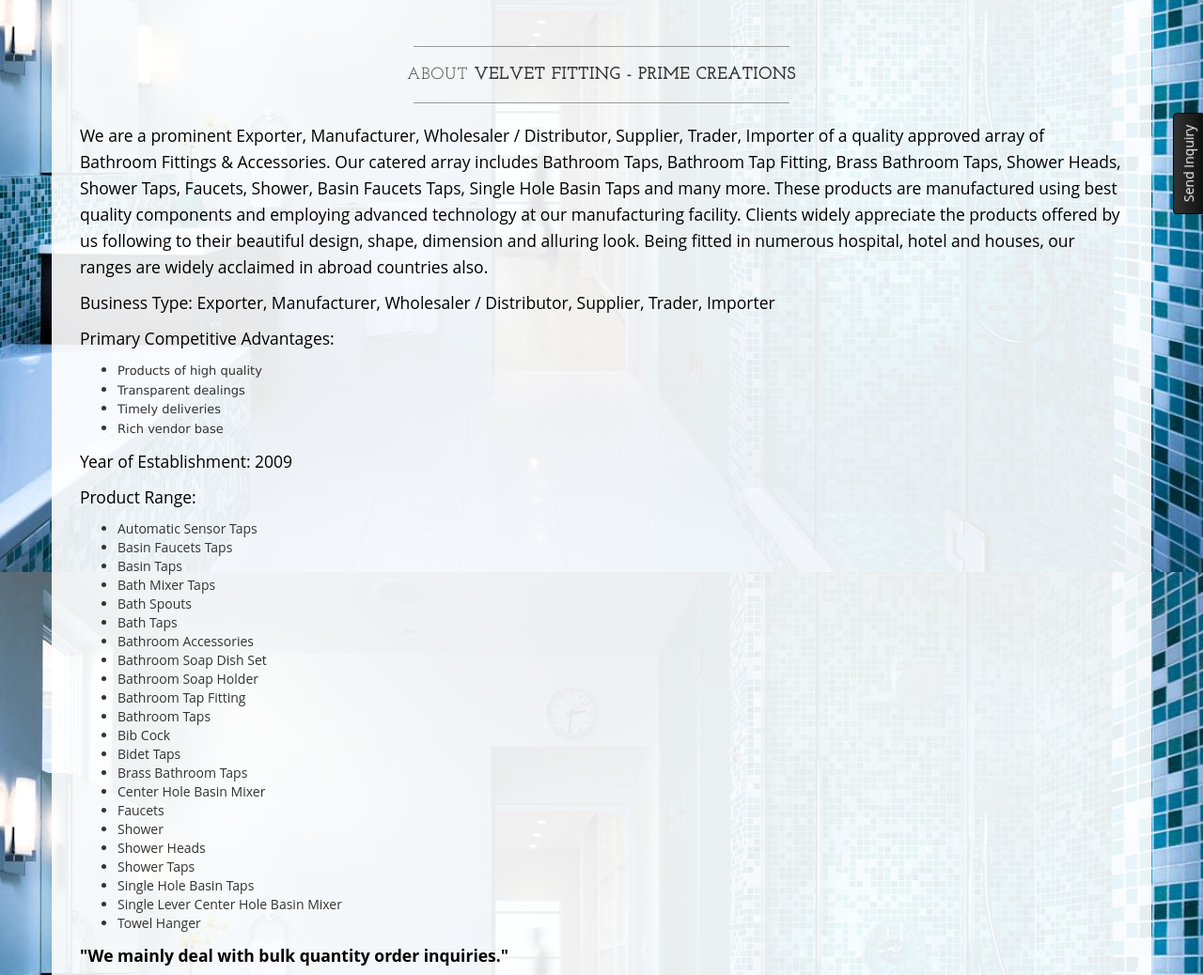
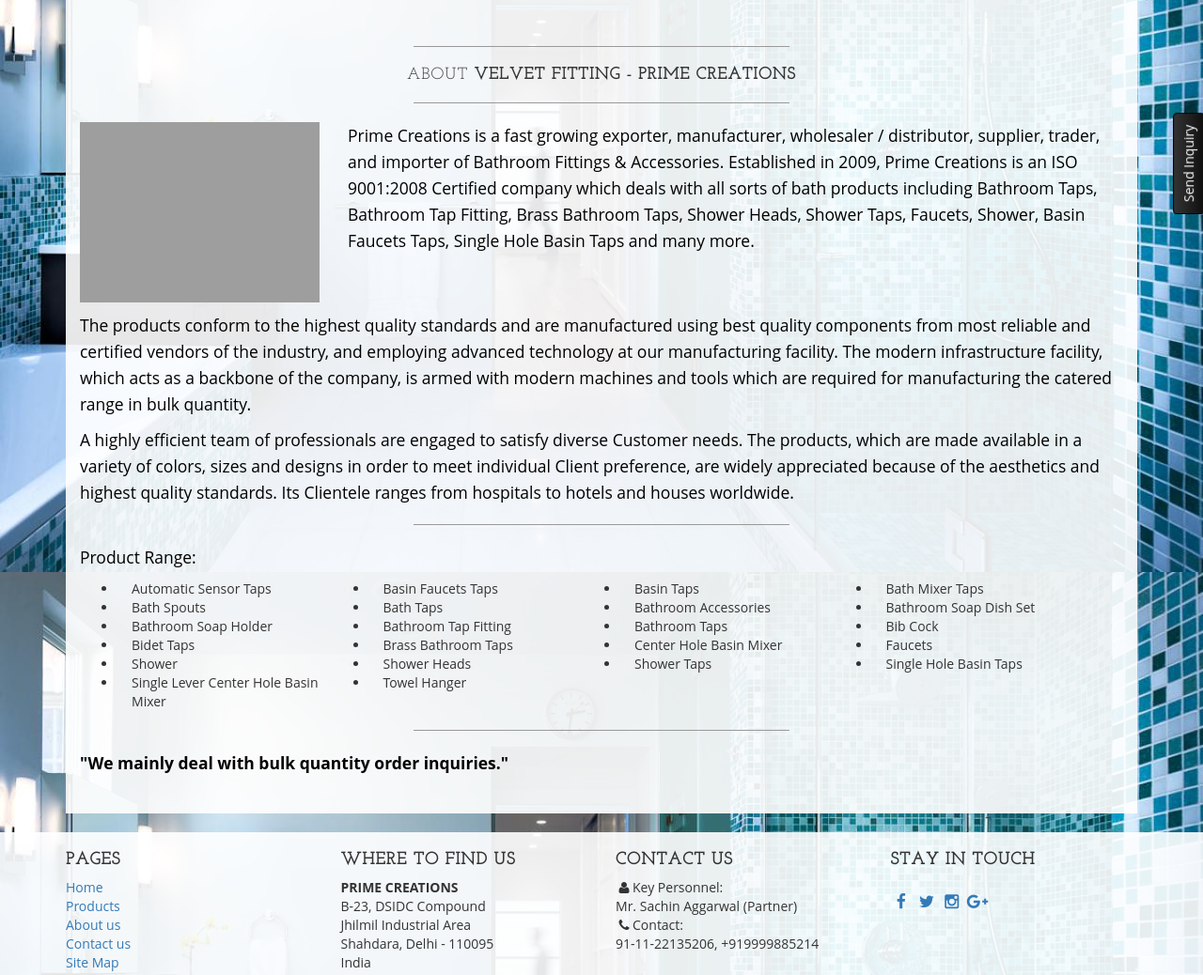
Before and after one commit to technocratz4u/velvetfitting, a PHP site: page /views/about.php in a window 1280 px wide. Shown: the part 243-1281 px from the top of the page at 94% size. Run offline with PHP 8.4, Linux system fonts and the light colour scheme; some libraries are stand-ins or nearby versions; some web fonts are replaced; grey boxes are pictures that could not be loaded.

Commit message:
Changing About page

```diff
--- a/views/about.php
+++ b/views/about.php
@@ -4,11 +4,13 @@
 <meta charset="utf-8">
 <meta http-equiv="X-UA-Compatible" content="IE=edge">
 <meta name="viewport" content="width=device-width, initial-scale=1">
-<meta name="description" content="About Us page for Velvet Fitting - PRIME CREATIONS bathroom fitting manufacturer cum supplier, ISO certified manufacturer of classy and affordable faucet based out of Delhi, India">
+<meta name="description"
+	content="About Us page for Velvet Fitting - PRIME CREATIONS bathroom fitting manufacturer cum supplier, ISO certified manufacturer of classy and affordable faucet based out of Delhi, India">
 
 <link rel="canonical" href="<?php echo __APPLICATION_URL?>/about" />
 
-<title>Bathroom Fitting Manufacturer | Faucet Supplier | About | Velvet Fitting</title>
+<title>Bathroom Fitting Manufacturer | Faucet Supplier | About | Velvet
+	Fitting</title>
 
 <?php include "header_includes.php"; ?>
 
@@ -22,7 +24,8 @@
 
 </head>
 
-<body data-0-top-top="background-position:0px 0px;" data-0-bottom-bottom="background-position:0px -10000px;">
+<body data-0-top-top="background-position:0px 0px;"
+	data-0-bottom-bottom="background-position:0px -10000px;">
 
 	<?php include "header.php"; ?>
 
@@ -31,88 +34,100 @@
 	<div class="container" id="page-container">
 
 		<div class="row">
+			<div class="col-xs-12">
 				<div class="box">
-				<div class="col-lg-12">
+					<div class="row">
+						<div class="col-xs-12">
 							<hr>
 							<h2 class="intro-text text-center">
 								About <strong>Velvet Fitting - Prime Creations</strong>
 							</h2>
 							<hr>
 						</div>
-				<div class="col-md-12">
-					<p>We are a prominent Exporter, Manufacturer, Wholesaler /
-						Distributor, Supplier, Trader, Importer of a quality approved
-						array of Bathroom Fittings &amp; Accessories. Our catered array
-						includes Bathroom Taps, Bathroom Tap Fitting, Brass Bathroom Taps,
-						Shower Heads, Shower Taps, Faucets, Shower, Basin Faucets Taps,
-						Single Hole Basin Taps and many more. These products are
-						manufactured using best quality components and employing advanced
-						technology at our manufacturing facility. Clients widely
-						appreciate the products offered by us following to their beautiful
-						design, shape, dimension and alluring look. Being fitted in
-						numerous hospital, hotel and houses, our ranges are widely
-						acclaimed in abroad countries also.</p>
+					</div>
+					<div class="row">
+						<div class="col-xs-12 col-md-3">
+							<p class="text-center">
+								<img class="img-responsive"
+									src="http://img.tradeindia.com/cimages/65/43469/Iso.jpg"
+									alt="ISO 9001:2008 Certified">
 
-					<p>Business Type: Exporter, Manufacturer, Wholesaler / Distributor,
-						Supplier, Trader, Importer</p>
-					<p>Primary Competitive Advantages:</p>
+						</div>
+						<div class="clearfix visible-xs-block"></div>
+						<div class="col-xs-12 col-md-9">
+							<p>Prime Creations is a fast growing exporter, manufacturer,
+								wholesaler / distributor, supplier, trader, and importer of
+								Bathroom Fittings &amp; Accessories. Established in 2009, Prime
+								Creations is an ISO 9001:2008 Certified company which deals with
+								all sorts of bath products including Bathroom Taps, Bathroom Tap
+								Fitting, Brass Bathroom Taps, Shower Heads, Shower Taps,
+								Faucets, Shower, Basin Faucets Taps, Single Hole Basin Taps and
+								many more.</p>
+						</div>
 
+					</div>
+					<div class="row">
+						<div class="col-xs-12">
+							<p>The products conform to the highest quality standards and are
+								manufactured using best quality components from most reliable
+								and certified vendors of the industry, and employing advanced
+								technology at our manufacturing facility. The modern
+								infrastructure facility, which acts as a backbone of the
+								company, is armed with modern machines and tools which are
+								required for manufacturing the catered range in bulk quantity.</p>
+							<p>A highly efficient team of professionals are engaged to
+								satisfy diverse Customer needs. The products, which are made
+								available in a variety of colors, sizes and designs in order to
+								meet individual Client preference, are widely appreciated
+								because of the aesthetics and highest quality standards. Its
+								Clientele ranges from hospitals to hotels and houses worldwide.</p>
+							<hr>
+						</div>
+					</div>
+					<div class="row">
+						<div class="col-xs-12">
+							<p>Product Range:</p>
 
 							<ul>
-						<li><font size="2" face="verdana,arial,helvetica,sans-serif">Products
-								of high quality</font></li>
-						<li><font size="2" face="verdana,arial,helvetica,sans-serif">Transparent
-								dealings</font></li>
-						<li><font size="2" face="verdana,arial,helvetica,sans-serif">Timely
-								deliveries</font></li>
-						<li><font size="2" face="verdana,arial,helvetica,sans-serif">Rich
-								vendor base</font></li>
+								<li class="col-xs-6 col-md-3">Automatic Sensor Taps</li>
+								<li class="col-xs-6 col-md-3">Basin Faucets Taps</li>
+								<li class="col-xs-6 col-md-3">Basin Taps</li>
+								<li class="col-xs-6 col-md-3">Bath Mixer Taps</li>
+								<li class="col-xs-6 col-md-3">Bath Spouts</li>
+								<li class="col-xs-6 col-md-3">Bath Taps</li>
+								<li class="col-xs-6 col-md-3">Bathroom Accessories</li>
+								<li class="col-xs-6 col-md-3">Bathroom Soap Dish Set</li>
+								<li class="col-xs-6 col-md-3">Bathroom Soap Holder</li>
+								<li class="col-xs-6 col-md-3">Bathroom Tap Fitting</li>
+								<li class="col-xs-6 col-md-3">Bathroom Taps</li>
+								<li class="col-xs-6 col-md-3">Bib Cock</li>
+								<li class="col-xs-6 col-md-3">Bidet Taps</li>
+								<li class="col-xs-6 col-md-3">Brass Bathroom Taps</li>
+								<li class="col-xs-6 col-md-3">Center Hole Basin Mixer</li>
+								<li class="col-xs-6 col-md-3">Faucets</li>
+								<li class="col-xs-6 col-md-3">Shower</li>
+								<li class="col-xs-6 col-md-3">Shower Heads</li>
+								<li class="col-xs-6 col-md-3">Shower Taps</li>
+								<li class="col-xs-6 col-md-3">Single Hole Basin Taps</li>
+								<li class="col-xs-6 col-md-3">Single Lever Center Hole Basin
+									Mixer</li>
+								<li class="col-xs-6 col-md-3">Towel Hanger</li>
 							</ul>
-
-					<p>Year of Establishment: 2009</p>
-					<p>Product Range:</p>
-
-
-					<ul>
-						<li>Automatic Sensor Taps</li>
-						<li>Basin Faucets Taps</li>
-						<li>Basin Taps</li>
-						<li>Bath Mixer Taps</li>
-						<li>Bath Spouts</li>
-						<li>Bath Taps</li>
-						<li>Bathroom Accessories</li>
-						<li>Bathroom Soap Dish Set</li>
-						<li>Bathroom Soap Holder</li>
-						<li>Bathroom Tap Fitting</li>
-						<li>Bathroom Taps</li>
-						<li>Bib Cock</li>
-						<li>Bidet Taps</li>
-						<li>Brass Bathroom Taps</li>
-						<li>Center Hole Basin Mixer</li>
-						<li>Faucets</li>
-						<li>Shower</li>
-						<li>Shower Heads</li>
-						<li>Shower Taps</li>
-						<li>Single Hole Basin Taps</li>
-						<li>Single Lever Center Hole Basin Mixer</li>
-						<li>Towel Hanger</li>
-					</ul>
-
-
+						</div>
+					</div>
+					<div class="row">
+						<hr>
+						<div class="col-xs-12">
 							<p>
 								<strong> &quot;We mainly deal with bulk quantity order
 									inquiries.&quot; </strong>
-					</p>
-					<p>
-						<img src="http://img.tradeindia.com/cimages/65/43469/Iso.jpg"><br>
-						<font face="Arial, Helvetica, sans-serif" size="1"><span
-							class="iso">ISO 9001:2008</span></font>
 							</p>
 
 						</div>
 					</div>
 				</div>
-
+			</div>
+		</div>
 
 	</div>
 	<!-- /.container -->
```
Lines whose indentation alone changed are shown as unchanged.
